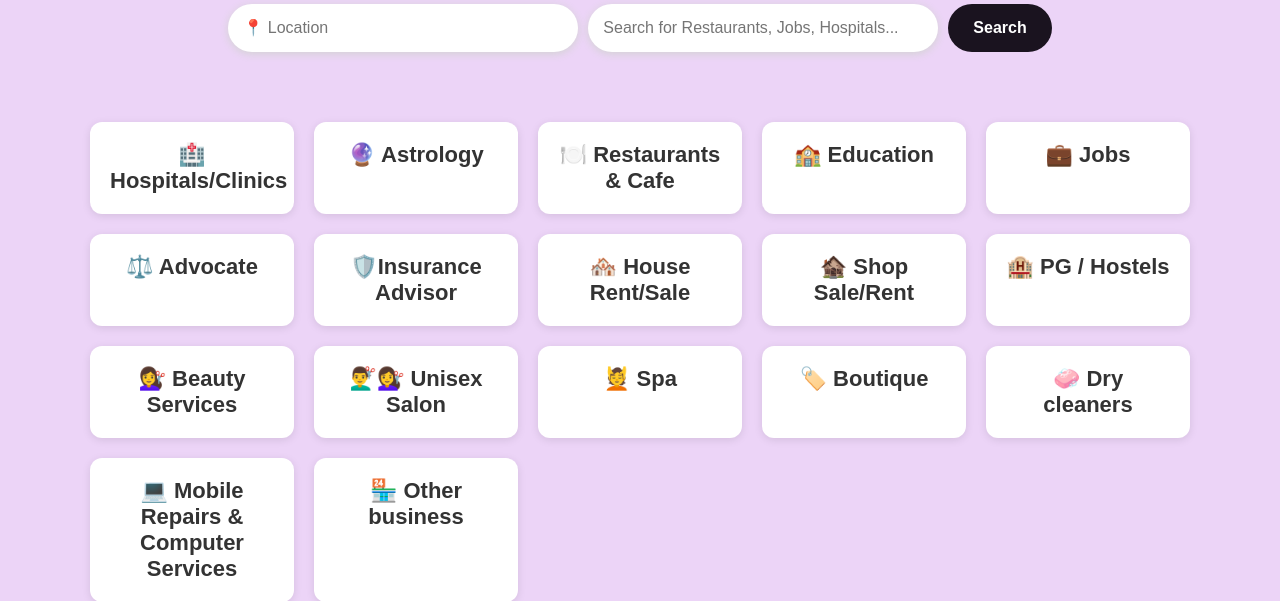
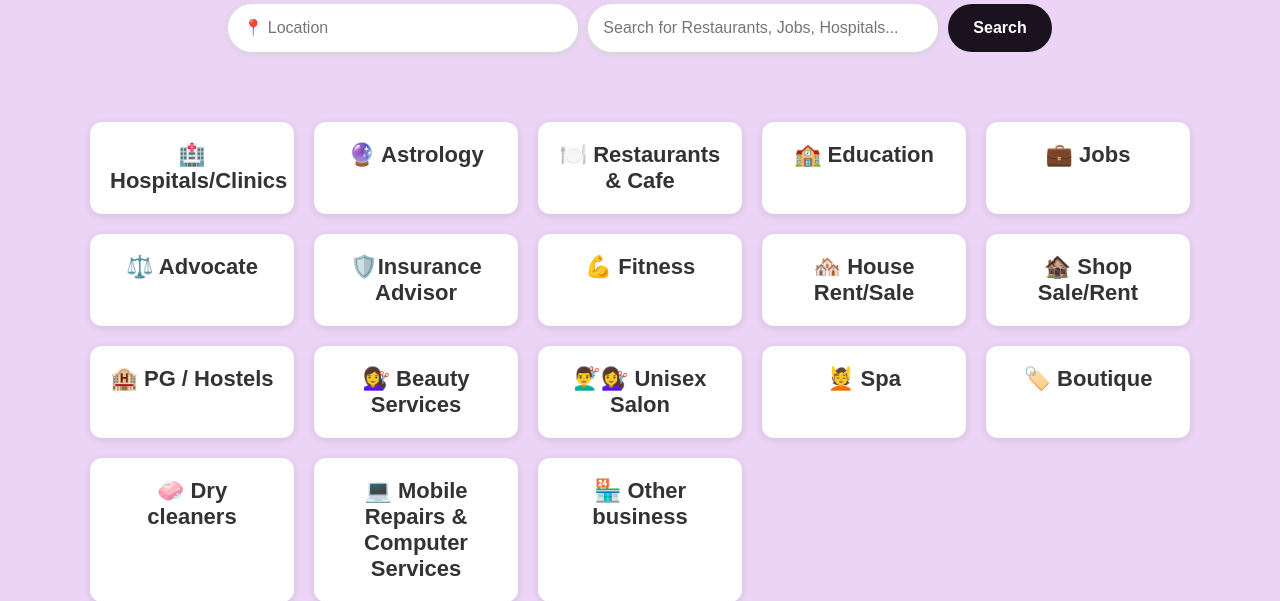
Before and after one commit to shripandit1986-dotcom/Greater-Noida-Directory-GND-, a Flask app: page / in a window 1280 px wide. Shown: the part 300-901 px from the top of the page. Run offline with Flask 3, Linux system fonts and the light colour scheme; some libraries are stand-ins or nearby versions.

Commit message:
Update index.html

```diff
--- a/templates/index.html
+++ b/templates/index.html
@@ -70,6 +70,8 @@
 
     <a href="/category/Insurance Advisor" class="service-card">🛡️Insurance Advisor</a>
 
+    <a href="/category/Fitness" class="service-card">💪 Fitness</a>
+
     <a href="/category/House Rent/Sale" class="service-card">🏘️ House Rent/Sale</a>
 
     <a href="/category/Shop Sale/Rent" class="service-card">🏚️ Shop Sale/Rent</a>
```
